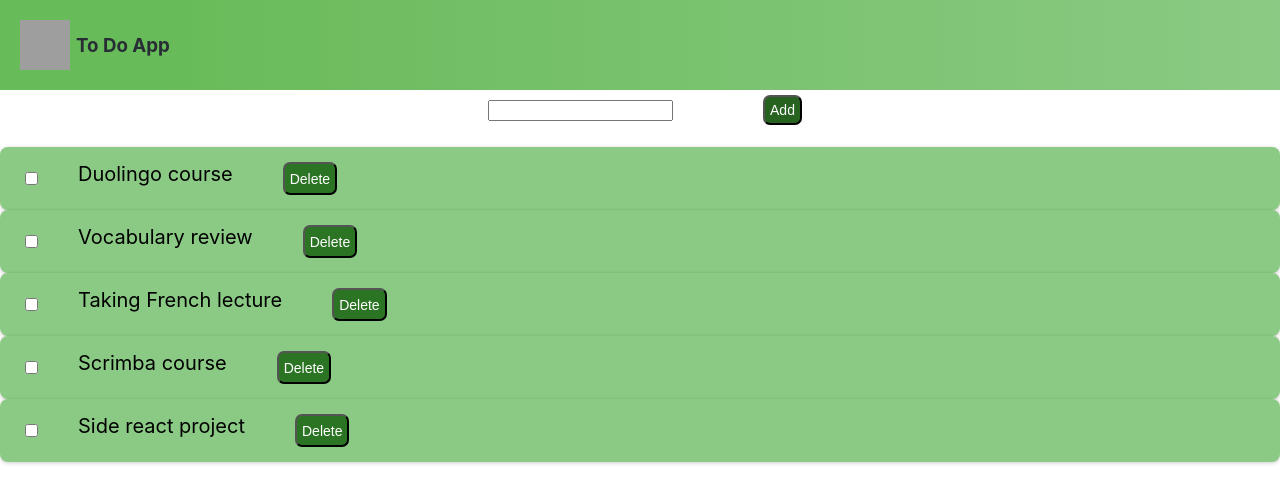
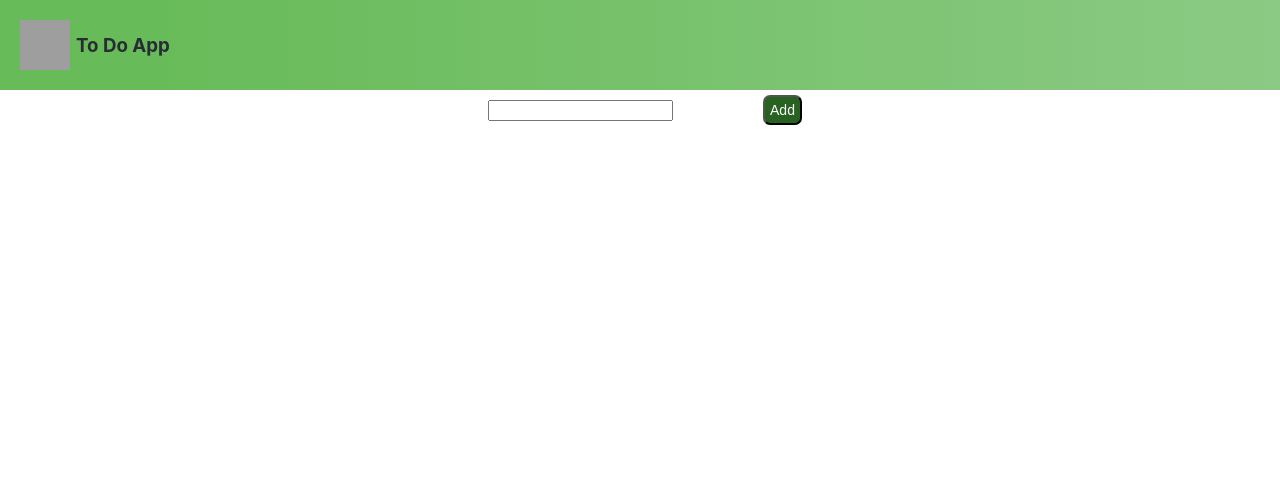
Before and after one commit to AoyingZhang/ToDoApp, a React (Create React App) app: page / in a window 1280 px wide. Shown: the top 502 px of the page. Built offline with nearby package versions, Linux system fonts and the light colour scheme; grey boxes are pictures that could not be loaded.

Commit message:
pass handleComplete and handleDelete down to tasks

```diff
--- a/src/App.js
+++ b/src/App.js
@@ -1,27 +1,31 @@
-import logo from './logo.svg';
+import React from "react"
 import './App.css';
 import Header from "./Components/Header"
 import TaskList from "./Components/TaskList"
-import Data from "./Data"
+
 function App() {
-  const input = document.getElementById("inputEl")
+  var [Data, setData]=React.useState(["task1", "task 2", "task 3", "task 4"])
+  var [input, setInput] = React.useState("")
+
   function appendElement(){
-    Data.push(`
-    {
-      Id:${Data.length+1},
-      Title: "${input.value}"
+    if(input!==""){
+      setData(Data=>[...Data, input])
+      setInput("")
     }
-    `)
-    input.value=""
+  }
+  function handleDelete(id){
+
+  }
+
+  function handleComplete(id){
+
   }
   return (
     <div className="App">
       <Header/>
-      <input id="inputEl"type="text"/>
+      <input className="inputEl" type="text" value={input} onChange={e=>setInput(e.target.value)}/>
       <button className="addButton" onClick={appendElement}>Add</button>
-
-      <TaskList/>
-
+      <TaskList data={Data} handleDelete={handleDelete} handleComplete={handleComplete}/>
     </div>
   );
 }
--- a/src/Components/Task.js
+++ b/src/Components/Task.js
@@ -1,14 +1,16 @@
 import React from "react"
+//title, id, handleComplete, handleDelete
 export default function Task(props){
-    // Tasks contains title, description, color, status, Date
+    const [completed, setCompleted] = React.useState(false)
     function completeTask(){
-        console.log("changed!!!")
+        setCompleted(prev=>!prev)
+        props.handleComplete(props.id)
     }
     return (
         <div className="task">
-            <input type="checkbox" onChange={completeTask} {...props} />
-            <li >{props.title}</li>
-            <button class="deleteButton">Delete</button>
+            <input type="checkbox" onChange={completeTask} checked={completed}/>
+            <p>{props.title}</p>
+            <button className="deleteButton" onClick={props.handleDelete(props.id)}>Delete</button>
         </div>
     )
 }
--- a/src/Components/TaskList.js
+++ b/src/Components/TaskList.js
@@ -1,18 +1,12 @@
 import React from "react"
 import Task from "./Task"
-import Data from "../Data"
-export default function Dirs(){
-
-    const displayTasks = Data.map(task=>{
-        return (
-            <Task title={task.Title}/>
-        )
-    })
+//props contains data array, handleComplete, handleDelete
+export default function TaskList(props){
+    var displayTasks = props.data.map((task, index)=>{<Task title={task} id={index}
+    handleComplete={props.handleComplete} handleDelete={props.handleDelete}/>})
     return (
         <div className="whole-dir">
-            <ul>
-                {displayTasks}
-            </ul>
+            {displayTasks}
         </div>
     )
 }
```
